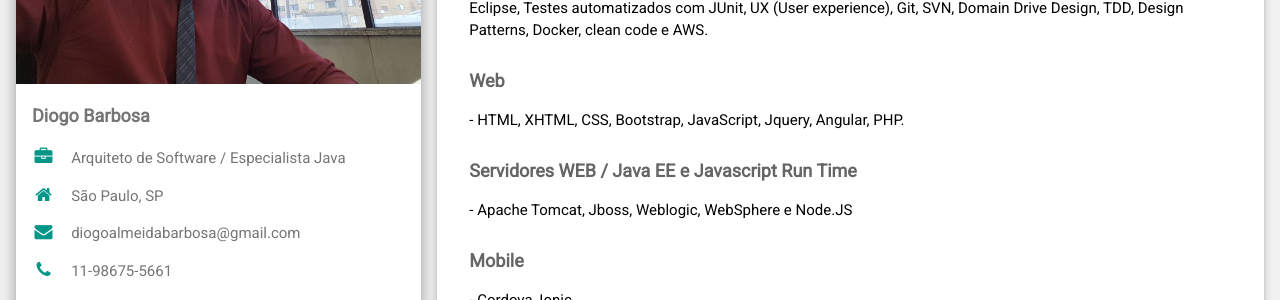
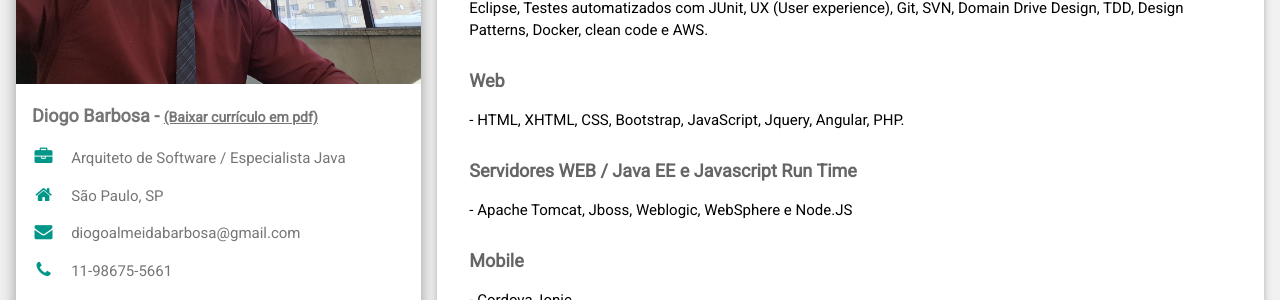
Before and after one commit to diogobarbosa/diogobarbosa.github.io, a Jekyll site: the page index.html, which Jekyll copies as it is, in a window 1280 px wide. Shown: the part 236-536 px from the top of the page. Built offline with Jekyll 4.4.1, drawn with Linux system fonts in a browser that asks for light colours.

Commit message:
Update index.html

```diff
--- a/index.html
+++ b/index.html
@@ -25,7 +25,7 @@ html,body,h1,h2,h3,h4,h5,h6 {font-family: "Roboto", sans-serif}
           <img src="foto_perfil.jpg" style="width:100%;" alt="Avatar">
         </div>
         <div class="w3-container">
-          <p  class="w3-text-grey" style="font-weight: bolder; font-size: 18px;">Diogo Barbosa</p>
+          <p  class="w3-text-grey" style="font-weight: bolder; font-size: 18px;">Diogo Barbosa - <a href="diogo_barbosa_currículo.pdf" style="font-size: 14px;">(Baixar currículo em pdf)</a></p>
           <p><i class="fa fa-briefcase fa-fw w3-margin-right w3-large w3-text-teal"></i>Arquiteto de Software / Especialista Java</p>
           <p><i class="fa fa-home fa-fw w3-margin-right w3-large w3-text-teal"></i>São Paulo, SP</p>
           <p><i class="fa fa-envelope fa-fw w3-margin-right w3-large w3-text-teal"></i>diogoalmeidabarbosa@gmail.com</p>
```
